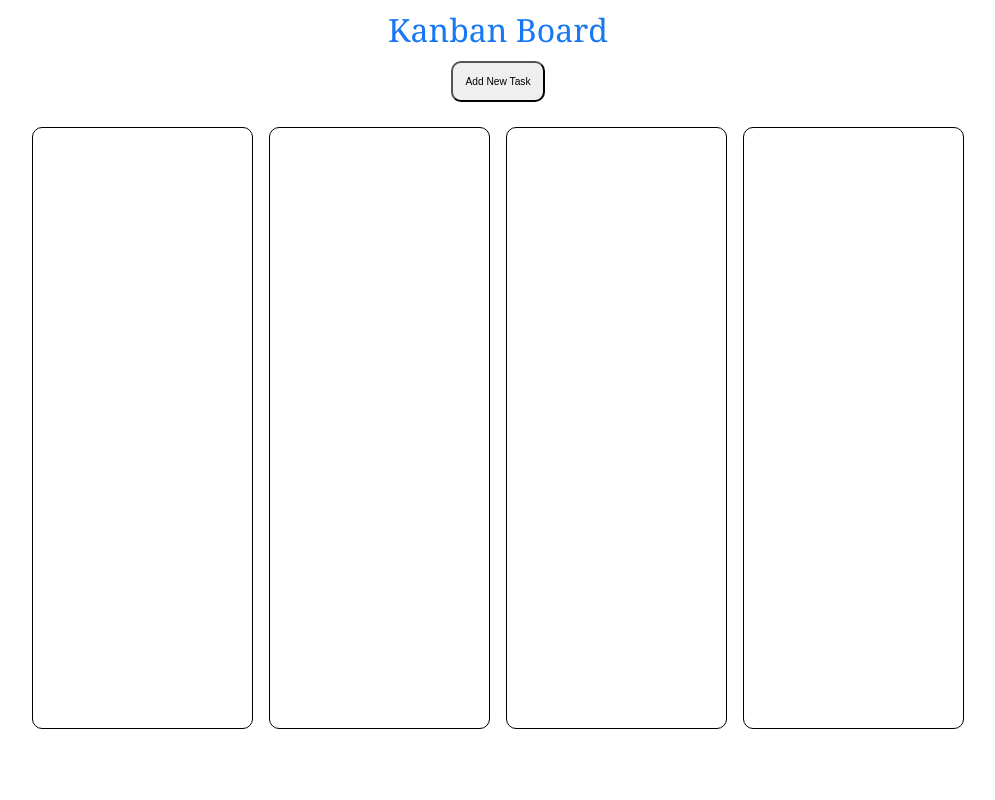
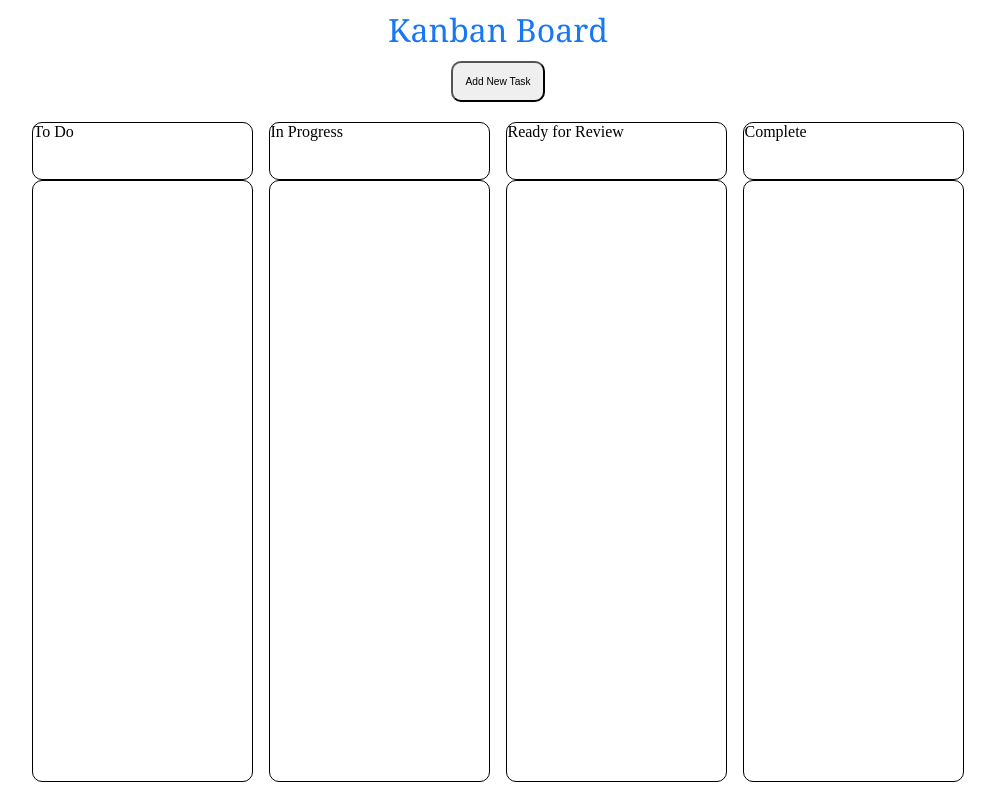
Before and after one commit to msudawg07/KanbanBoard, a Django app: page /home in a window 1280 px wide. Shown: the whole page, without its empty margins (142-1137 px from the left). Run offline with Django 5.2, Linux system fonts and the light colour scheme.

Commit message:
updates 4-22-25

```diff
--- a/kanbanMain/static/css/kanbanmain.css
+++ b/kanbanMain/static/css/kanbanmain.css
@@ -17,11 +17,43 @@
   padding: 1vw;
 }
 
+#kanbanHeaders {
+  display: flex;
+  width: 75%;
+  justify-content: space-around;
+  margin: 20px auto 0px auto;
+}
+
+.taskColumnHeader {
+  width: 23%;
+  height: 7vh;
+  border-width: 1px;
+  border-style: solid;
+  border-color: black;
+  border-image: initial;
+  border-radius: 10px;
+}
+
 #kanbanContainer {
   display: flex;
   width: 75%;
   justify-content: space-around;
-  margin: 25px auto 0px;
+  margin: auto;
+}
+
+/* .columnHead {
+  display: flex;
+  justify-content: center;
+  align-items: center;
+  height: 7%;
+  background-color: antiquewhite;
+  margin: auto;
+  border-bottom: solid black 1px;
+} */
+
+.sectionWithTasks {
+  background-color: lightgray;
+  height: 92.9%;
 }
 
 .taskColumn {
--- a/kanbanMain/templates/kanban.html
+++ b/kanbanMain/templates/kanban.html
@@ -13,7 +13,12 @@
       <div id="head">Kanban Board</div>
       <button id="addNewTaskButton">Add New Task</button>
 
-
+      <div id="kanbanHeaders">
+        <div class="taskColumnHeader">To Do</div>
+        <div class="taskColumnHeader">In Progress</div>
+        <div class="taskColumnHeader">Ready for Review</div>
+        <div class="taskColumnHeader">Complete</div>
+      </div>
       <div id="kanbanContainer">
         <div class="taskColumn"></div>
         <div class="taskColumn"></div>
@@ -21,5 +26,24 @@
         <div class="taskColumn"></div>
       </div>
 
+      <!-- <div id="kanbanContainer">
+        <div class="taskColumn">
+          <div class="columnHead">To Do</div>
+          <div class="sectionWithTasks">test 2</div>
+        </div>
+        <div class="taskColumn">
+          <div class="columnHead">To Do</div>
+          <div class="sectionWithTasks">test 2</div>
+        </div>
+        <div class="taskColumn">
+          <div class="columnHead">To Do</div>
+          <div class="sectionWithTasks">test 2</div>
+        </div>
+        <div class="taskColumn">
+          <div class="columnHead">To Do</div>
+          <div class="sectionWithTasks">test 2</div>
+        </div>
+      </div> -->
+
     </body>
   </html>
--- a/kanbanMain/urls.py
+++ b/kanbanMain/urls.py
@@ -2,6 +2,8 @@ from django.urls import path
 from . import views
 
 urlpatterns = [
+  path('', views.mainKanbanPage),
   path('home', views.mainKanbanPage),
+  path('kanbanBoard', views.mainKanbanPage),
   path('addNewTask', views.addNewTask)
 ]
```
